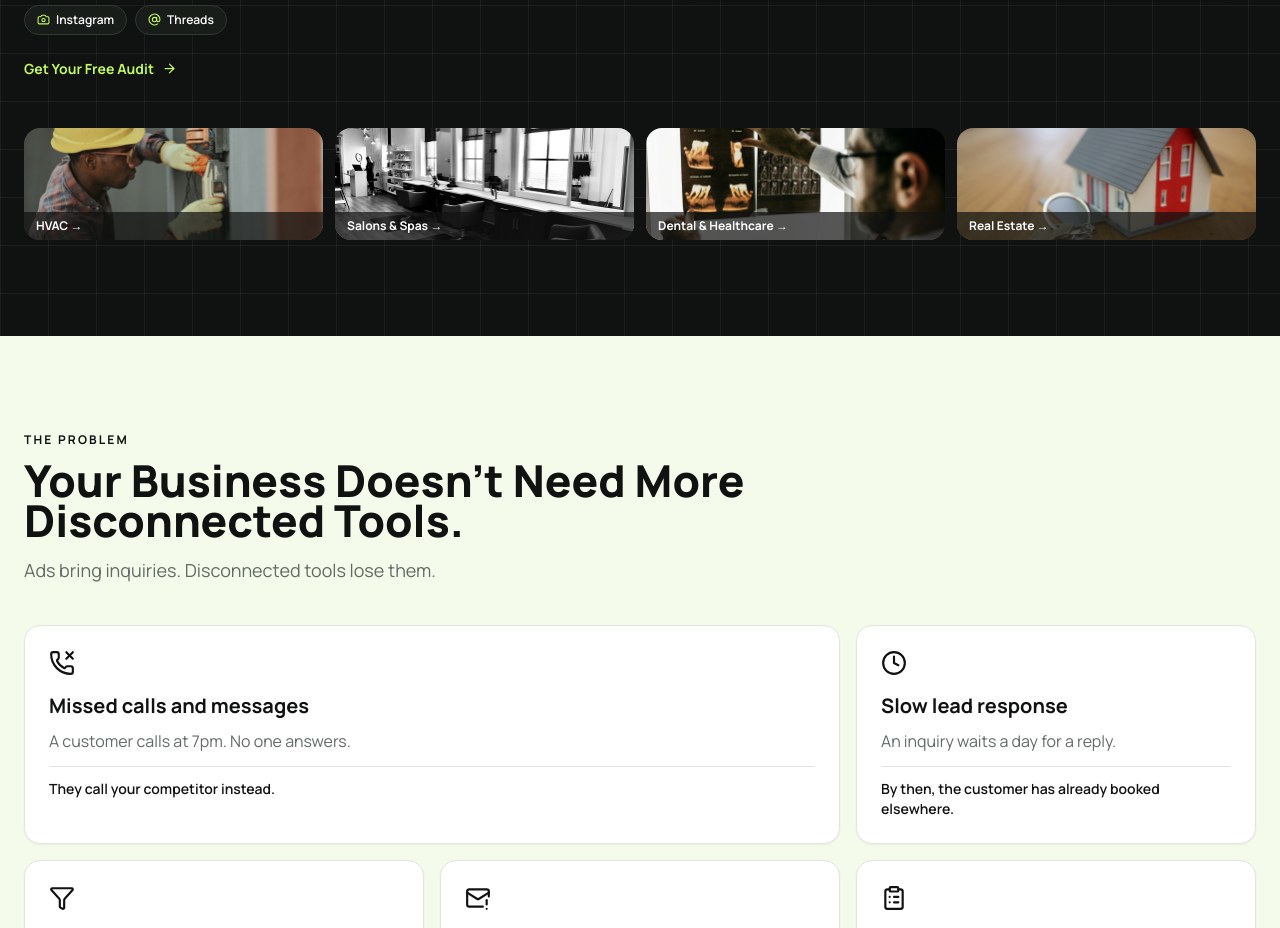
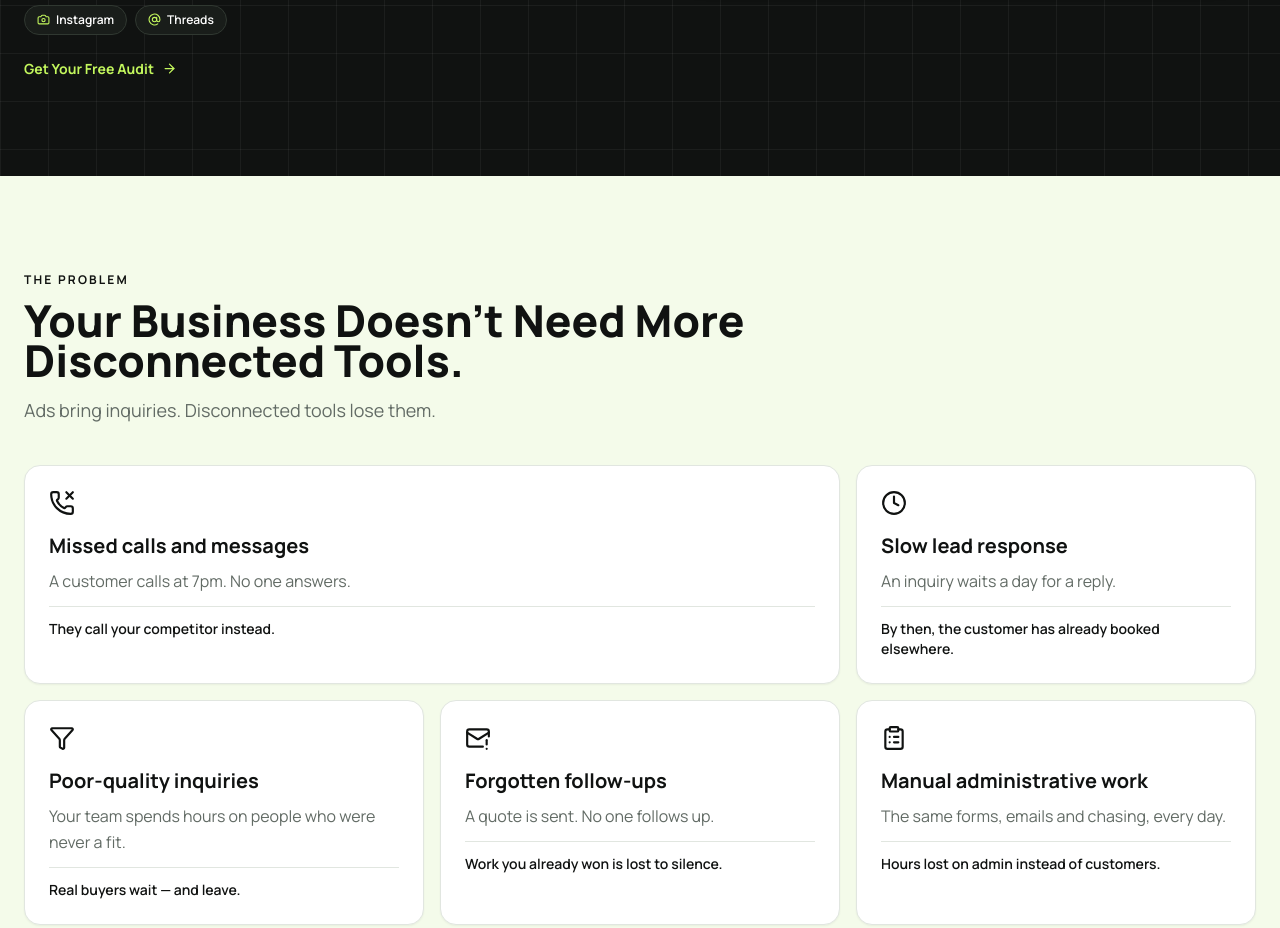
Before and after one commit to AZEDOR1014/AZEDOR-WEBISTE, a Next.js app: page / in a window 1280 px wide. Shown: the part 1020-1948 px from the top of the page. Built offline with nearby package versions, Linux system fonts and the light colour scheme.

Commit message:
Remove industry cards strip from hero section

```diff
--- a/app/page.tsx
+++ b/app/page.tsx
@@ -80,16 +80,6 @@ export default function Home() {
             </div>
           </div>
           <DashboardPanel />
-        </div>
-        <div className="mx-auto mt-12 max-w-shell px-4 sm:px-6">
-          <div className="grid grid-cols-2 gap-3 sm:grid-cols-4">
-            {[{ slug: "hvac", name: "HVAC" }, { slug: "salons-spas", name: "Salons & Spas" }, { slug: "dental-healthcare", name: "Dental & Healthcare" }, { slug: "real-estate", name: "Real Estate" }].map((p) => (
-              <Link key={p.slug} href={`/industries/${p.slug}`} className="group relative block h-24 overflow-hidden rounded-card sm:h-28">
-                <Image src={INDUSTRIES.find((x) => x.slug === p.slug)!.image} alt={`${p.name} business`} fill className="object-cover transition-transform duration-300 group-hover:scale-110" loading="lazy" />
-                <span className="absolute inset-x-0 bottom-0 bg-ink/70 px-3 py-1.5 text-xs font-bold text-white">{p.name} →</span>
-              </Link>
-            ))}
-          </div>
         </div>
       </section>
 
```
